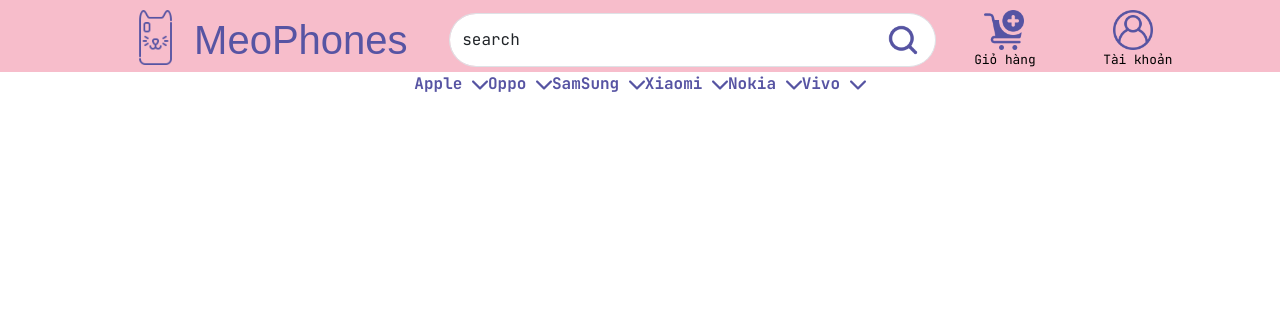
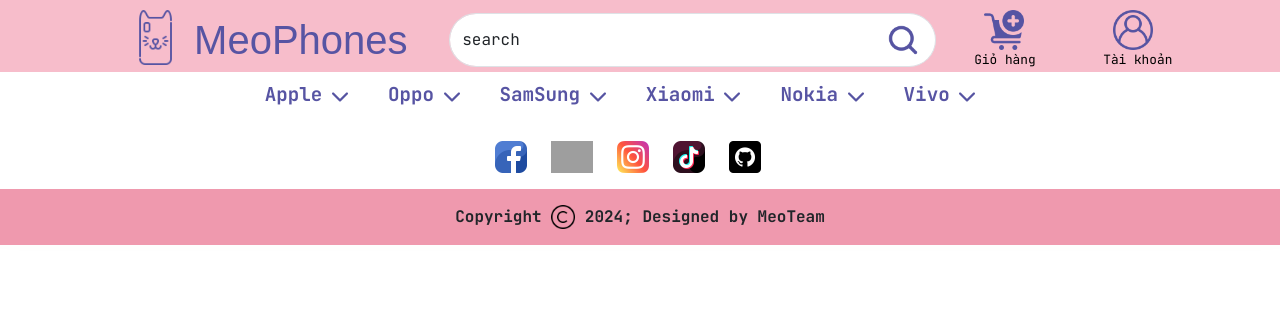
Before and after one commit to BanhMiRuoc/PhoneWebsite, a PHP site: page /categories.html in a window 1280 px wide. Shown: the top 332 px of the page. Run offline with PHP 8.4, Linux system fonts and the light colour scheme; some web fonts are replaced; grey boxes are pictures that could not be loaded.

Commit message:
edit footer, edit categories

```diff
--- a/phone/categories.html
+++ b/phone/categories.html
@@ -19,6 +19,7 @@
   <!-- link css -->
   <link rel="stylesheet" href="css/header.css">
   <link rel="stylesheet" href="css/categories.css">
+  <link rel="stylesheet" href="css/footer.css">
 </head>
 
 <body>
@@ -53,57 +54,107 @@
     </nav>
   </header>
   <section class="categories">
-    <div class="container-fluid d-inline-flex justify-content-center">
+    <div class="container-fluid d-inline-flex justify-content-center mt-2">
       <!-- start a category -->
-      <div class="category">
+      <div class="category me-4">
         <p class="category-content d-inline-flex fw-bold">
           Apple
         </p>
-        <img src="assets/images/arrow-down.png" alt="Icon arrow down" class="icon-arrow-down">
+        <a href="#">
+          <img src="assets/images/arrow-down.png" alt="Icon arrow down" class="icon-arrow-down me-3">
+        </a>
       </div>
       <!-- end a category -->
       <!-- start a category -->
-      <div class="category">
+      <div class="category me-4">
         <p class="category-content d-inline-flex fw-bold">
           Oppo
         </p>
-        <img src="assets/images/arrow-down.png" alt="Icon arrow down" class="icon-arrow-down">
+        <a href="#">
+          <img src="assets/images/arrow-down.png" alt="Icon arrow down" class="icon-arrow-down me-3">
+        </a>
       </div>
       <!-- end a category -->
       <!-- start a category -->
-      <div class="category">
+      <div class="category me-4">
         <p class="category-content d-inline-flex fw-bold">
           SamSung
         </p>
-        <img src="assets/images/arrow-down.png" alt="Icon arrow down" class="icon-arrow-down">
+        <a href="#">
+          <img src="assets/images/arrow-down.png" alt="Icon arrow down" class="icon-arrow-down me-3">
+        </a>
       </div>
       <!-- end a category -->
       <!-- start a category -->
-      <div class="category">
+      <div class="category me-4">
         <p class="category-content d-inline-flex fw-bold">
           Xiaomi
         </p>
-        <img src="assets/images/arrow-down.png" alt="Icon arrow down" class="icon-arrow-down">
+        <a href="#">
+          <img src="assets/images/arrow-down.png" alt="Icon arrow down" class="icon-arrow-down me-3">
+        </a>
       </div>
       <!-- end a category -->
       <!-- start a category -->
-      <div class="category">
+      <div class="category me-4">
         <p class="category-content d-inline-flex fw-bold">
           Nokia
         </p>
-        <img src="assets/images/arrow-down.png" alt="Icon arrow down" class="icon-arrow-down">
+        <a href="#">
+          <img src="assets/images/arrow-down.png" alt="Icon arrow down" class="icon-arrow-down me-3">
+        </a>
       </div>
       <!-- end a category -->
       <!-- start a category -->
-      <div class="category">
+      <div class="category me-4">
         <p class="category-content d-inline-flex fw-bold">
           Vivo
         </p>
-        <img src="assets/images/arrow-down.png" alt="Icon arrow down" class="icon-arrow-down">
+        <a href="#">
+          <img src="assets/images/arrow-down.png" alt="Icon arrow down" class="icon-arrow-down me-3">
+        </a>
       </div>
       <!-- end a category -->
     </div>
   </section>
+  <!-- footer -->
+  <footer class="footer">
+    <div class="row footer-social shadow-lg">
+      <div class="container-fluid d-flex justify-content-center my-3">
+        <!-- facebook -->
+        <a href="#">
+          <img src="assets/images/image_2.png" alt="logo Facebook" class="logo me-4">
+        </a>
+        <!-- youtube -->
+        <a href="#">
+          <img src="assets/images/image_3.png" alt="logo Youtube" class="logo me-4">
+        </a>
+        <!-- instagram -->
+        <a href="#">
+          <img src="assets/images/image_4.png" alt="logo Instagram" class="logo me-4">
+        </a>
+        <!-- tiktok -->
+        <a href="#">
+          <img src="assets/images/image_5.png" alt="logo Tiktok" class="logo me-4">
+        </a>
+        <!-- github -->
+        <a href="#">
+          <img src="assets/images/image_6.png" alt="logo Github" class="logo me-4">
+        </a>
+      </div>
+    </div>
+    <div class="row footer-copyright">
+      <div class="container-fluid content d-flex justify-content-center">
+        <div class="mt-3">
+          <p class="footer-content fw-bold">
+            Copyright
+            <img src="assets/images/image_7.png" alt="Logo Copyright" class="logo-copyright">
+            2024; Designed by MeoTeam
+          </p>
+        </div>
+      </div>
+    </div>
+  </footer>
 </body>
 
 </html>
--- a/phone/css/categories.css
+++ b/phone/css/categories.css
@@ -1,8 +1,15 @@
+.categories .container-fluid {
+    background: white;
+}
+.categories a {
+    color: inherit;
+    text-decoration: none;
+}
 .categories .icon-arrow-down {
     height: 1rem;
     width: auto;
 }
 .categories .category-content {
     color: #5754A3;
-    font-size: 1rem;
+    font-size: 1.2rem;
 }
--- a/phone/css/footer.css
+++ b/phone/css/footer.css
@@ -2,13 +2,20 @@ body {
     font-family: "JetBrains Mono", monospace;
     box-sizing: border-box;
 }
-.container-fluid {
+footer .footer-social {
+    background: white;
+}
+footer .footer-social .logo {
+    height: 2rem;
+    width: auto;
+}
+footer .footer-copyright {
     background: #EF99AE;
 }
-.logo-copyright {
+footer .footer-copyright .logo-copyright {
     height: 1.5rem;
     width: auto;
 }
-.footer-content {
+footer .footer-copyright .footer-content {
     font-size: 1rem;
 }
--- a/phone/css/header.css
+++ b/phone/css/header.css
@@ -1,14 +1,14 @@
 body {
     font-family: "JetBrains Mono", monospace;
 }
-.navbar {
+header .navbar {
     flex-wrap: nowrap;
     width: 100%;
     height: 4.5rem;
     background-color: #F7BDCB !important;
     justify-content: start;
 }
-a.navbar-brand {
+header a.navbar-brand {
     margin-left: 10%;
     margin-top: 0.5rem;
     text-align: center;
@@ -16,25 +16,25 @@ a.navbar-brand {
     font-size: 2.5rem;
     color: #5754A3 !important;
 }
-.form-control {
+header .form-control {
     margin-left: 5%;
     margin-top: 0.5rem;
     border-radius: 2rem 0 0 2rem !important;
 }
-.search-btn {
+header .search-btn {
     margin-top: 0.5rem;
     border-radius: 0 2rem 2rem 0!important;
 }
-.nav-btn {
+header .nav-btn {
     margin-left: 2%;
     margin-top: 1.5rem;
 }
-p {
+header p {
     font-size: 0.8rem;
 }
-.form-inline {
+header .form-inline {
     width: 40%;
 }
-.icon-img {
+header .icon-img {
     margin-left: 10px;
 }
--- a/phone/index.php
+++ b/phone/index.php
@@ -19,6 +19,7 @@
     <link rel="icon" type="image/x-icon" href="logo.png">
     <!-- Add css -->
     <link rel="stylesheet" href="css/header.css">
+    <link rel="stylesheet" href="css/categories.css">
     <link rel="stylesheet" href="css/customer_management_1.css">
     <link rel="stylesheet" href="css/footer.css">
 </head>
@@ -26,7 +27,8 @@
     <div>
     <?php
         include("pages/header.php");
-        include("pages/cm1.php");
+        include("pages/categories.php");
+        include("pages/cm2_1.php");
         include("pages/footer.php");
     ?>
     </div>
--- a/phone/pages/header.php
+++ b/phone/pages/header.php
@@ -1,6 +1,6 @@
 <header class="header">
     <nav class="navbar navbar-light bg-light jusify-content-none">
-        <a href="Home" class="navbar-brand">
+        <a href="index.php" class="navbar-brand">
             <img src="assets/images/mobile_11.png" width="55" height="55" class="d-inline-block align-top">
             MeoPhones
         </a>
```
Also changed, not shown: phone/pages/categories.php (+64 -0 lines), phone/pages/footer.php (+27 -1 lines).
